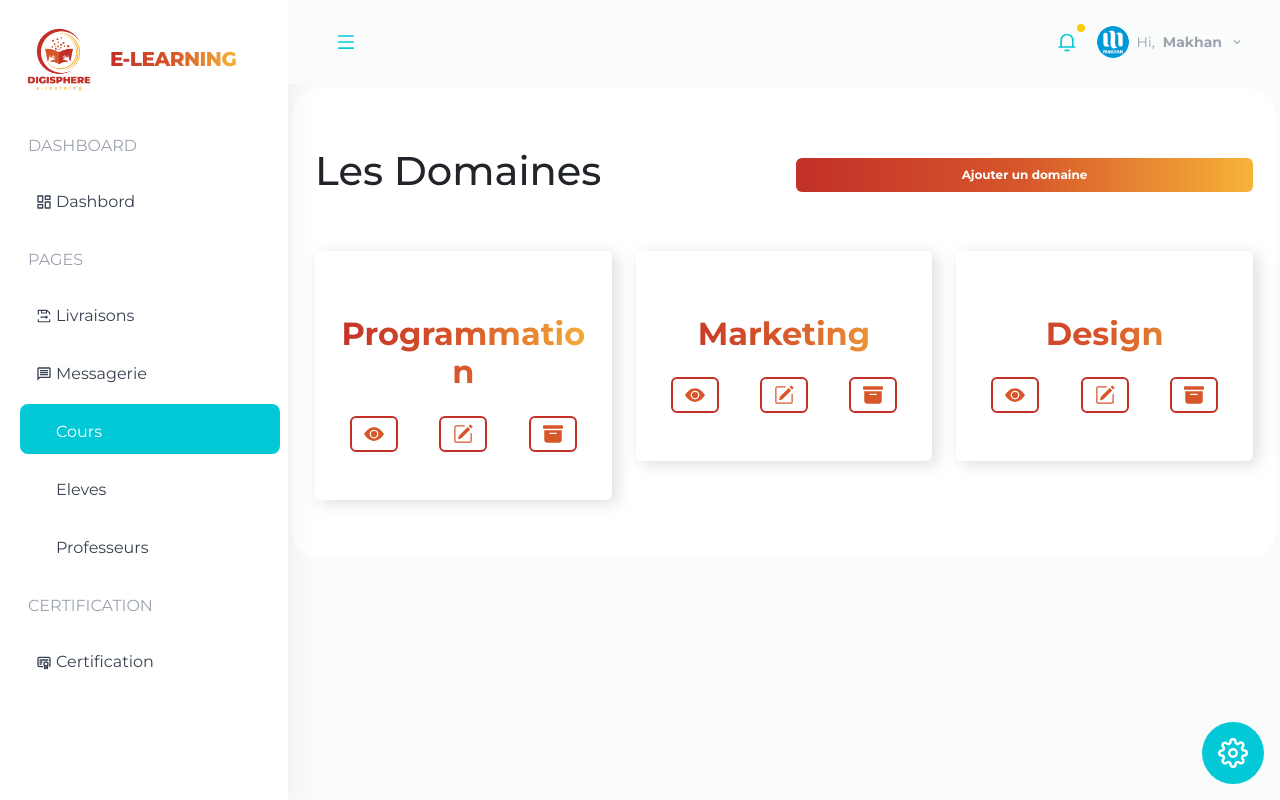
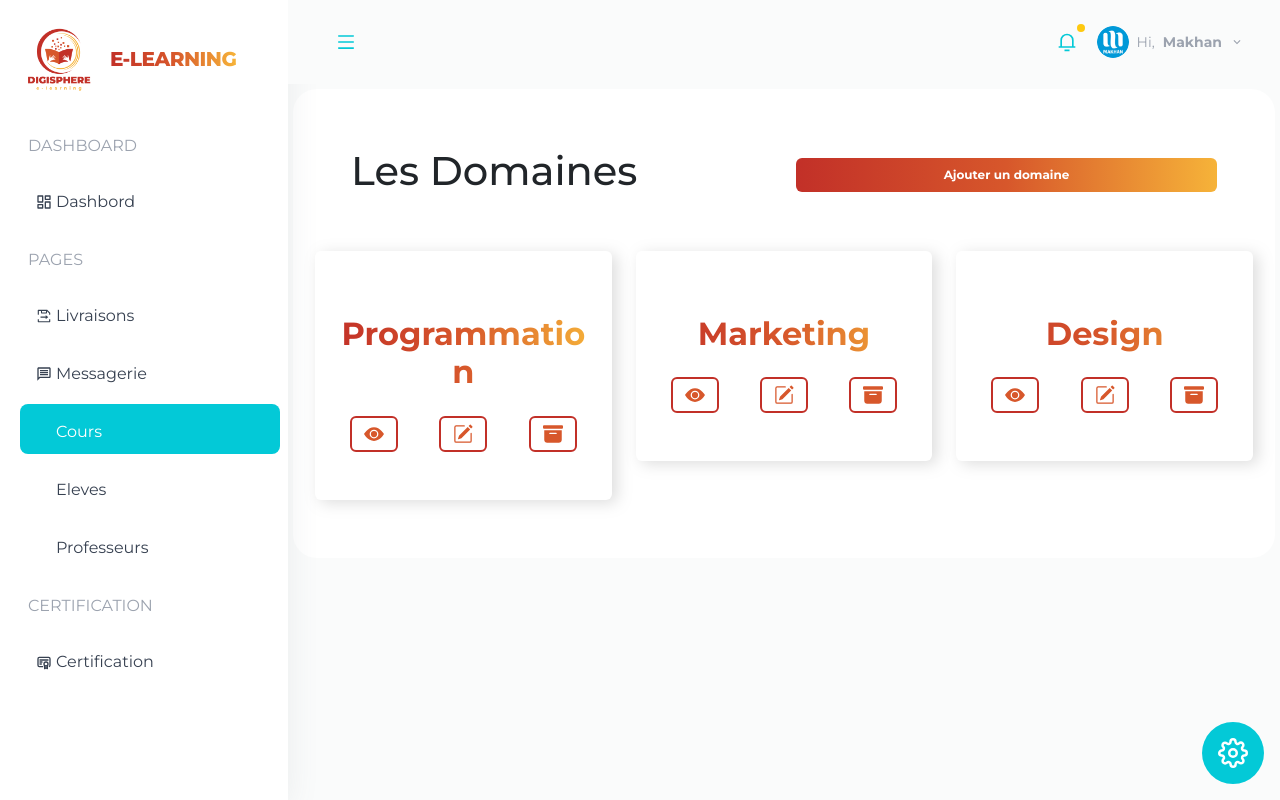
Before and after one commit to yerrymina1195/Tache21, a React (Create React App) app: page /l/cours in a window 1280 px wide. Built offline with nearby package versions, Linux system fonts and the light colour scheme; some icons are missing.

Commit message:
save job

```diff
--- a/src/components/cardDomaines/Domaine.css
+++ b/src/components/cardDomaines/Domaine.css
@@ -12,7 +12,7 @@
 
 
 .btn-domaine button:hover {
-    scale: 1.15;
+    scale: 1.12;
 }
 
 .add-domaine {
@@ -35,9 +35,8 @@
 }
 
 .card-domaine:hover {
-    scale: 1.15;
+    scale: 1.12;
     z-index: 10;
-    background-color: #FAFBFB;
 }
 
 .card-domaine h5 {
--- a/src/pages/Cours.jsx
+++ b/src/pages/Cours.jsx
@@ -16,9 +16,9 @@ const Cours = () => {
   ];
   return (
     <div>
-      <div className="bg-white p-5 rounded-3xl domaine">
-        <div className="container ">
-          <div className="row d-flex align-items-center mt-5">
+      <div className="bg-white rounded-3xl domaine">
+        <div className="container px-5 ">
+          <div className="row d-flex align-items-center my-5">
             <div className="col-md-6 col-sm-12">
               <h1 className="">Les Domaines</h1>
             </div>
```
